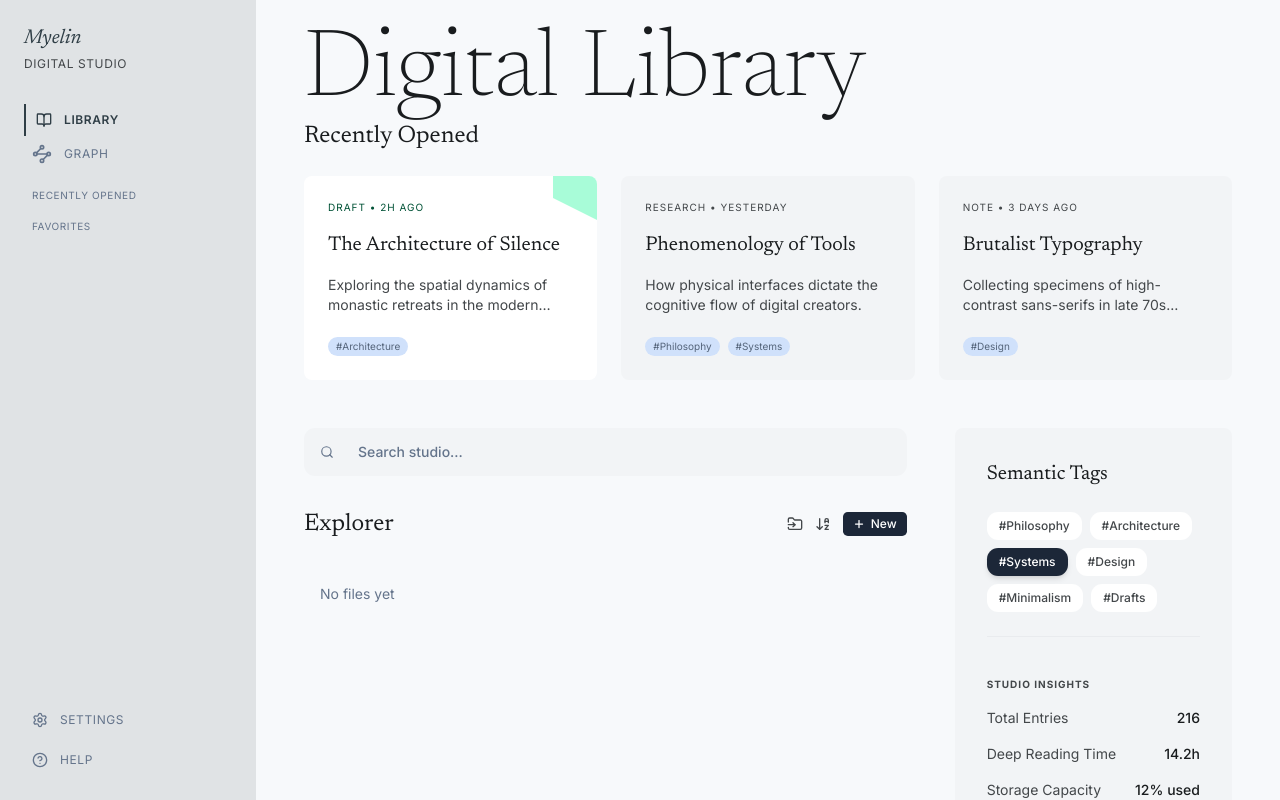
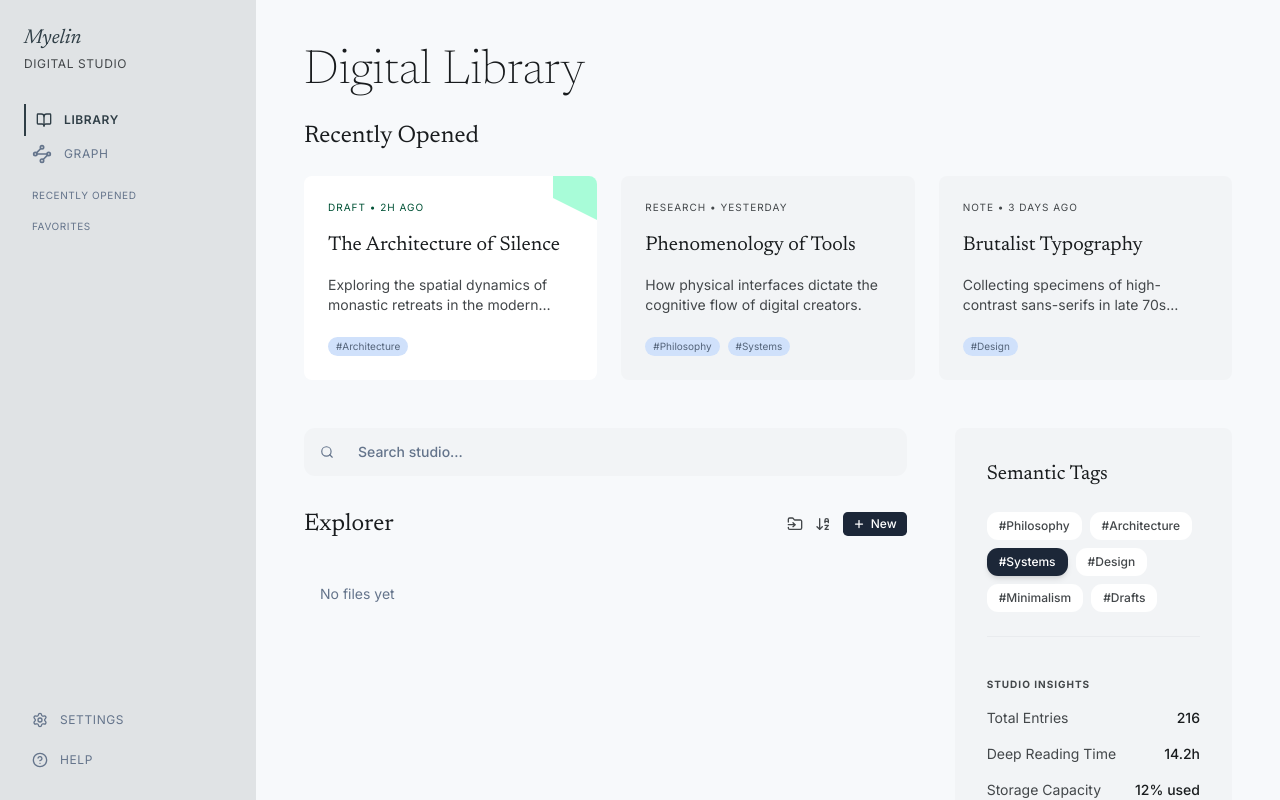
Before and after one commit to myelin-notes/myelin, a React (Vite) app: page / in a window 1280 px wide. Built offline with nearby package versions, Linux system fonts and the light colour scheme.

Commit message:
Fix title font size

```diff
--- a/src/pages/library/index.tsx
+++ b/src/pages/library/index.tsx
@@ -44,7 +44,7 @@ export function LibraryPage() {
       <Sidebar />
 
       <main className="ml-64 flex-1 overflow-y-auto px-12 pt-12 pb-12">
-        <h1 className="font-heading text-8xl font-extralight leading-[48px] text-text-primary">
+        <h1 className="font-heading text-5xl font-extralight leading-[48px] text-text-primary">
           Digital Library
         </h1>
 
```
